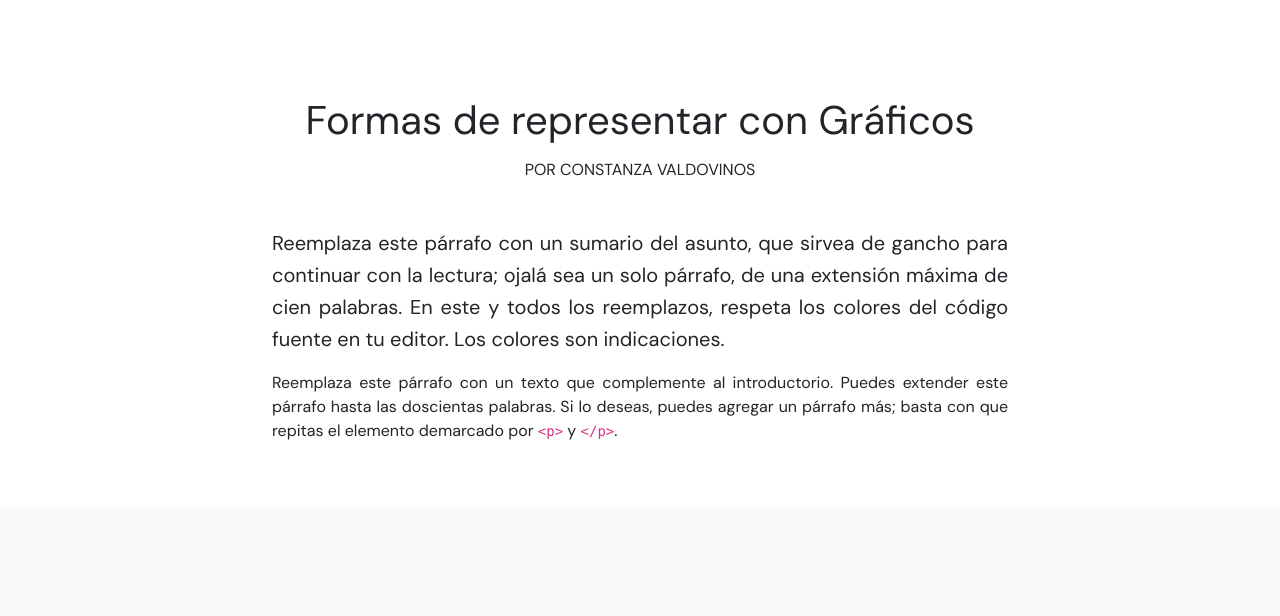
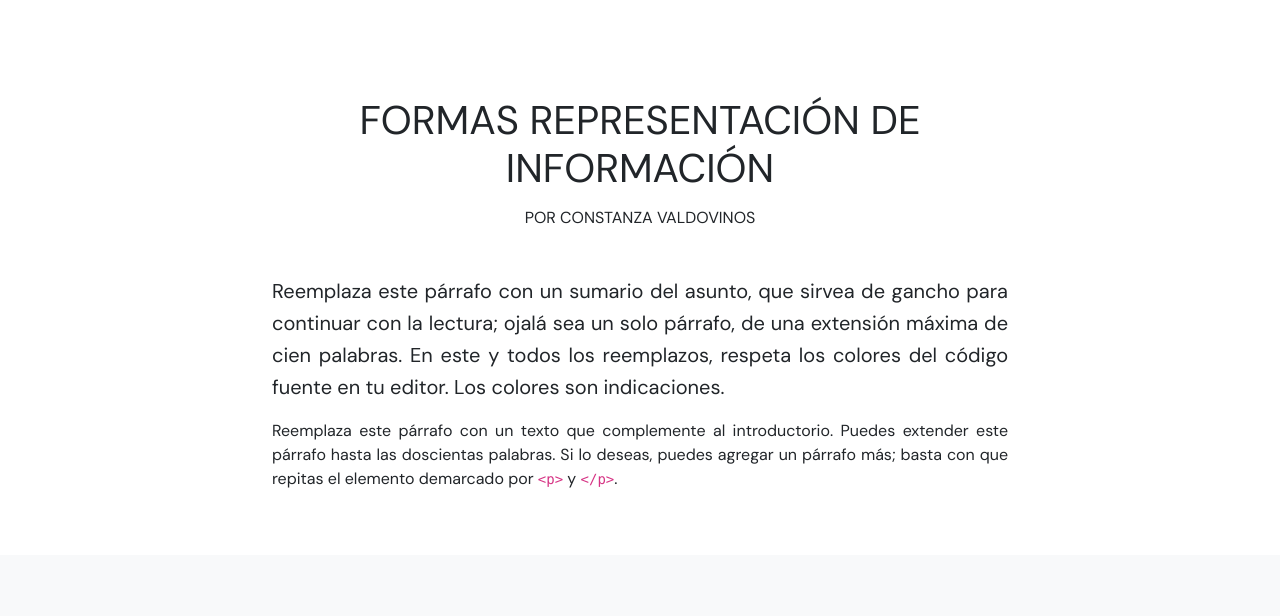
Before and after one commit to constanzavaldovinos/info-digital-03, a plain HTML site: page index.html in a window 1280 px wide. Shown: the top 616 px of the page. Drawn offline with nearby package versions, Linux system fonts and the light colour scheme.

Commit message:
Update index.html
:)

```diff
--- a/index.html
+++ b/index.html
@@ -22,7 +22,7 @@
             <div class="row py-5">
                 <div class="col-12 col-sm-11 col-md-10 col-lg-9 col-xl-8 col-xxl-7 mx-auto">
 
-                    <h1 class="mb-3 mt-5 text-center">Formas de representar con Gráficos</h1>
+                    <h1 class="mb-3 mt-5 text-center">FORMAS REPRESENTACIÓN DE INFORMACIÓN</h1>
 
                     <h2 class="fs-6 mb-5 text-center text-uppercase">Por Constanza Valdovinos</h2>
 
```
